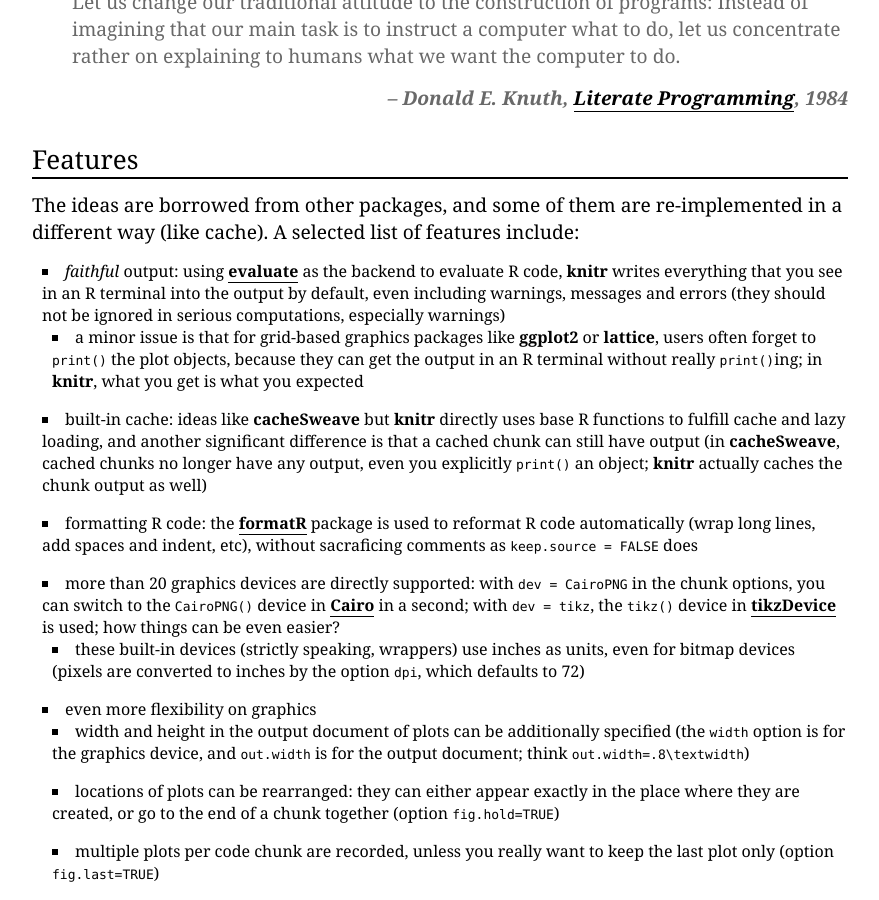
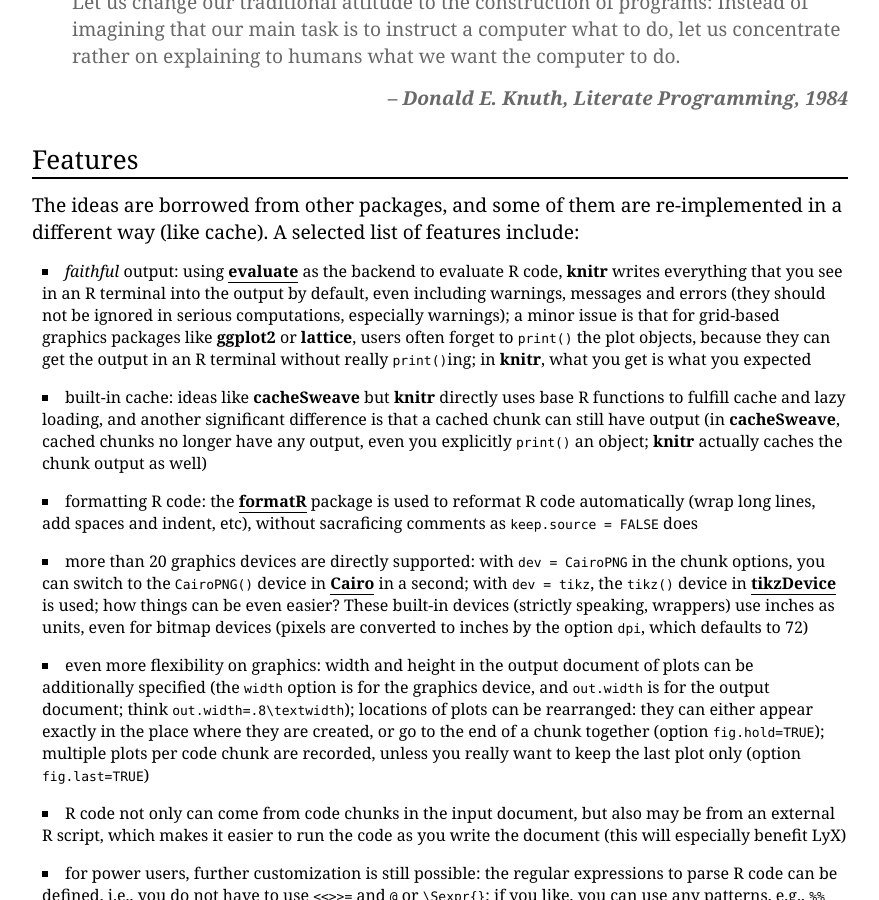
Before and after one commit to yihui/knitr, a Jekyll site: the page built from index.md, in a window 1280 px wide and 900 px high, scrolled down 1174 px. Shown: the whole window, without its empty margins (200-1079 px from the left). Built offline with Jekyll 4.4.1, drawn with Linux system fonts in a browser that asks for light colours; some web fonts are replaced; some of the changed text lies outside the part shown.

Commit message:
tweak nested lists (they do not show up correctly for some reason)

```diff
--- a/index.md
+++ b/index.md
@@ -18,28 +18,21 @@
 
 > Let us change our traditional attitude to the construction of programs: Instead of imagining that our main task is to instruct a computer what to do, let us concentrate rather on explaining to humans what we want the computer to do.
 >
-> <cite>-- Donald E. Knuth, [Literate Programming](http://www.literateprogramming.com/knuthweb.pdf), 1984</cite>
+> <cite>-- Donald E. Knuth, Literate Programming, 1984</cite>
 
 ## Features
 
 The ideas are borrowed from other packages, and some of them are re-implemented in a different way (like cache). A selected list of features include:
 
-- *faithful* output: using [**evaluate**](http://cran.r-project.org/package=evaluate) as the backend to evaluate R code, **knitr** writes everything that you see in an R terminal into the output by default, even including warnings, messages and errors (they should not be ignored in serious computations, especially warnings)
-  - a minor issue is that for grid-based graphics packages like **ggplot2** or **lattice**, users often forget to `print()` the plot objects, because they can get the output in an R terminal without really `print()`ing; in **knitr**, what you get is what you expected
+- *faithful* output: using [**evaluate**](http://cran.r-project.org/package=evaluate) as the backend to evaluate R code, **knitr** writes everything that you see in an R terminal into the output by default, even including warnings, messages and errors (they should not be ignored in serious computations, especially warnings); a minor issue is that for grid-based graphics packages like **ggplot2** or **lattice**, users often forget to `print()` the plot objects, because they can get the output in an R terminal without really `print()`ing; in **knitr**, what you get is what you expected
 - built-in cache: ideas like **cacheSweave** but **knitr** directly uses base R functions to fulfill cache and lazy loading, and another significant difference is that a cached chunk can still have output (in **cacheSweave**, cached chunks no longer have any output, even you explicitly `print()` an object; **knitr** actually caches the chunk output as well)
 - formatting R code: the [**formatR**](https://github.com/yihui/formatR/wiki) package is used to reformat R code automatically (wrap long lines, add spaces and indent, etc), without sacraficing comments as `keep.source = FALSE` does
-- more than 20 graphics devices are directly supported: with `dev = CairoPNG` in the chunk options, you can switch to the `CairoPNG()` device in [**Cairo**](http://cran.r-project.org/package=Cairo) in a second; with `dev = tikz`, the `tikz()` device in [**tikzDevice**](http://cran.r-project.org/package=tikzDevice) is used; how things can be even easier?
-  - these built-in devices (strictly speaking, wrappers) use inches as units, even for bitmap devices (pixels are converted to inches by the option `dpi`, which defaults to 72)
-- even more flexibility on graphics
-  - width and height in the output document of plots can be additionally specified (the `width` option is for the graphics device, and `out.width` is for the output document; think `out.width=.8\textwidth`)
-  - locations of plots can be rearranged: they can either appear exactly in the place where they are created, or go to the end of a chunk together (option `fig.hold=TRUE`)
-  - multiple plots per code chunk are recorded, unless you really  want to keep the last plot only (option `fig.last=TRUE`)
+- more than 20 graphics devices are directly supported: with `dev = CairoPNG` in the chunk options, you can switch to the `CairoPNG()` device in [**Cairo**](http://cran.r-project.org/package=Cairo) in a second; with `dev = tikz`, the `tikz()` device in [**tikzDevice**](http://cran.r-project.org/package=tikzDevice) is used; how things can be even easier? These built-in devices (strictly speaking, wrappers) use inches as units, even for bitmap devices (pixels are converted to inches by the option `dpi`, which defaults to 72)
+- even more flexibility on graphics: width and height in the output document of plots can be additionally specified (the `width` option is for the graphics device, and `out.width` is for the output document; think `out.width=.8\textwidth`); locations of plots can be rearranged: they can either appear exactly in the place where they are created, or go to the end of a chunk together (option `fig.hold=TRUE`); multiple plots per code chunk are recorded, unless you really  want to keep the last plot only (option `fig.last=TRUE`)
 - R code not only can come from code chunks in the input document, but also may be from an external R script, which makes it easier to run the code as you write the document (this will especially benefit LyX)
-- for power users, further customization is still possible
-  - the regular expressions to parse R code can be defined, i.e., you do not have to use `<<>>=` and `@` or `\Sexpr{}`; if you like, you can use any patterns, e.g., `%% begin.rcode` and `%% end.rcode`
-  - hooks can be defined to control the output; e.g. you may want to put errors in red bold texts, or you want the source code to be italic, etc; hooks can also be defined to be executed before or after a code chunk, and there are infinite possibilities to extend the power of this package by hooks (e.g. animations, rgl 3D plots, ...)
+- for power users, further customization is still possible: the regular expressions to parse R code can be defined, i.e., you do not have to use `<<>>=` and `@` or `\Sexpr{}`; if you like, you can use any patterns, e.g., `%% begin.rcode` and `%% end.rcode`; hooks can be defined to control the output; e.g. you may want to put errors in red bold texts, or you want the source code to be italic, etc; hooks can also be defined to be executed before or after a code chunk, and there are infinite possibilities to extend the power of this package by hooks (e.g. animations, rgl 3D plots, ...)
 
-Lots of efforts have been made to producing beautiful output and enhancing readability by default. For example, code chunks are highlighted and put in the `shaded` environment in LaTeX with a very light gray background, so they can stand out a little bit from other texts. The reading experience is hopefully better than the `verbatim` or `Verbatim` environments. The leading characters `>` and `+` (called prompts) in the output are *not* added by default (you can bring them back by `prompt = TRUE`, though). I find them really annoying in the output when I read the output document, because it is so very inconvenient to copy and run the code which is messed up by these characters .
+Lots of efforts have been made to producing beautiful output and enhancing readability by default. For example, code chunks are highlighted and put in the `shaded` environment in LaTeX with a very light gray background, so they can stand out a little bit from other texts. The reading experience is hopefully better than the `verbatim` or `Verbatim` environments. The leading characters `>` and `+` (called prompts) in the output are *not* added by default (you can bring them back by `prompt = TRUE`, though). I find them really annoying in the output when I read the output document, because it is so very inconvenient to copy and run the code which is messed up by these characters.
 
 ## Acknowledgements
 
```
